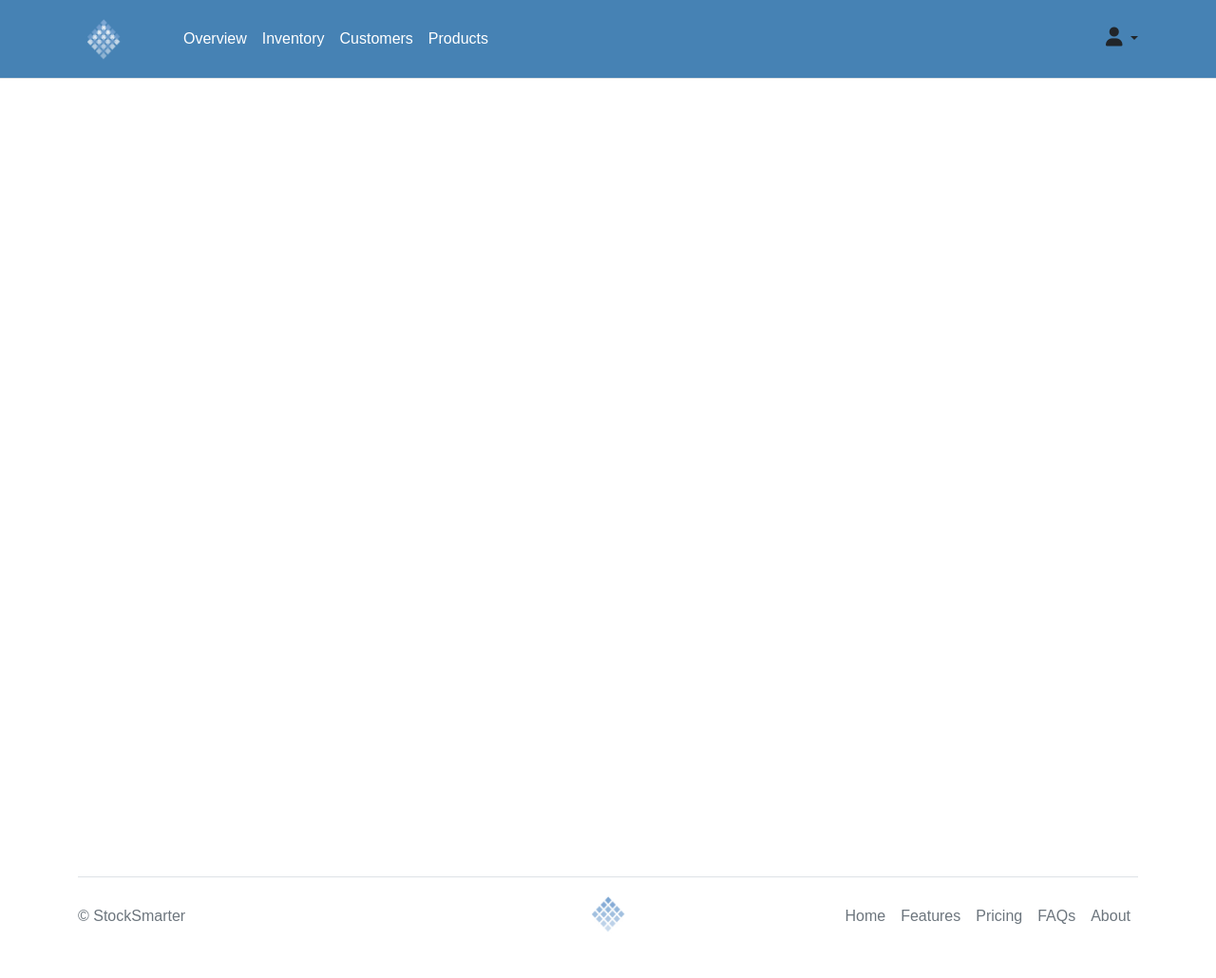
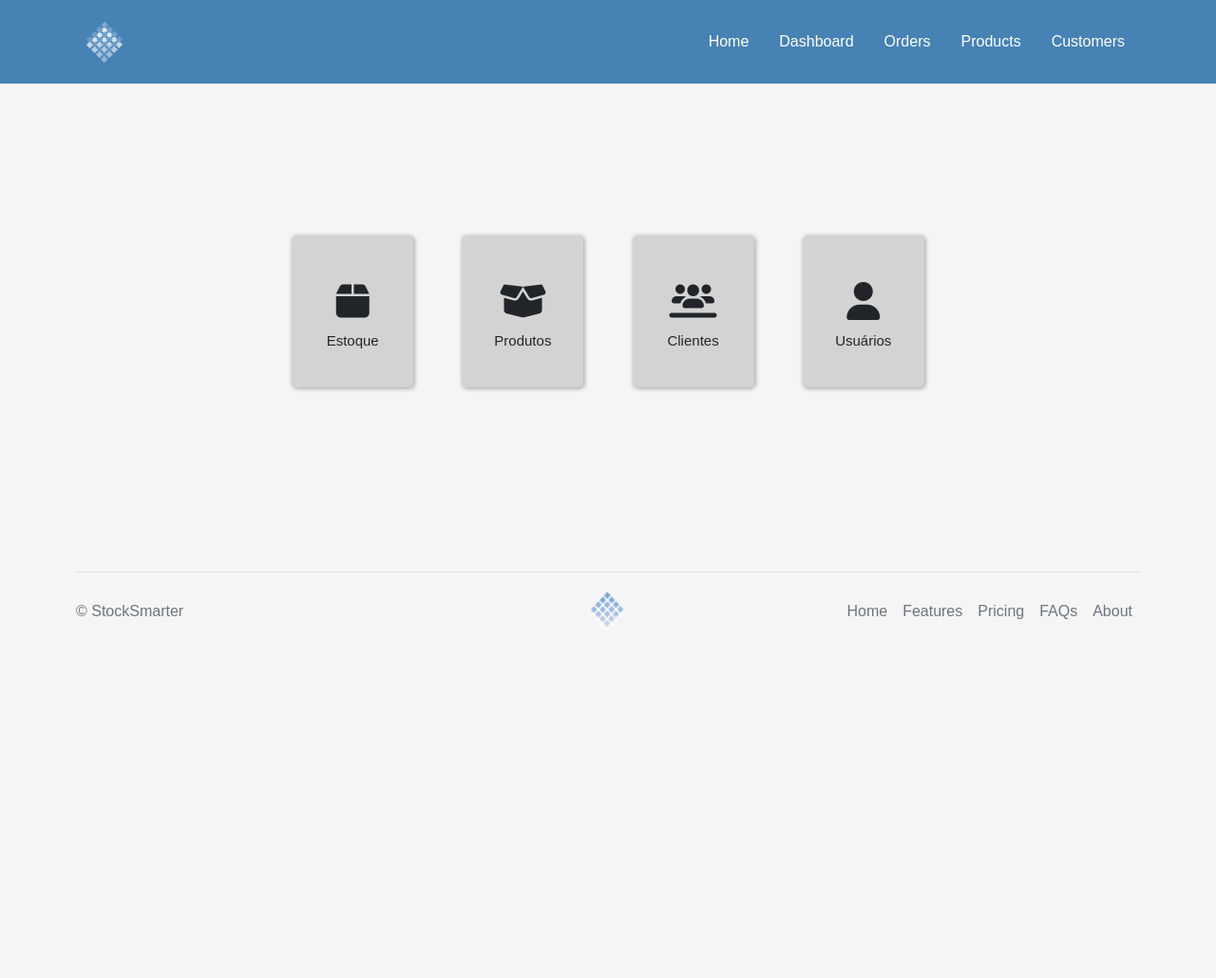
Before and after one commit to ferrarilucas/stockSmarter, a PHP site: page /home.html in a window 1280 px wide. Shown: the whole page at 95% size. After the commit the page ends 660 px from the top, so only its background shows below. Run offline with PHP 8.4, Linux system fonts and the light colour scheme; some libraries are stand-ins or nearby versions.

Commit message:
Att Homepage

```diff
--- a/home.html
+++ b/home.html
@@ -12,33 +12,40 @@
     <title>Document</title>
 </head>
 <body>
-    <header class="p-3 mb-3 border-bottom" style="background-color: #4682B4;">
-        <div class="container">
-          <div class="d-flex flex-wrap align-items-center justify-content-center justify-content-lg-start" >
-            <img src="/img/logo_transparent-80-rec.png" alt="mdo" width="55" height="50" class="rounded-circle">
-            <a href="/" class="d-flex align-items-center mb-2 mb-lg-0 text-decoration-none">
-              <svg class="bi me-2" width="40" height="32" role="img" aria-label="Bootstrap"><use xlink:href="#bootstrap"/></svg>
+  <header>
+    <div class="px-3 py-2 bg-secondary text-white">
+      <div class="container" style="color: #4682B4;">
+        <div class="d-flex flex-wrap align-items-center justify-content-center justify-content-lg-start">
+          <a href="/" class="d-flex align-items-center my-2 my-lg-0 me-lg-auto text-white text-decoration-none">
+            <img src="./img/logo_transparent-80-rec.png">
           </a>
 
-            <ul class="teste nav col-12 col-lg-auto me-lg-auto mb-2 justify-content-center mb-md-0">
-              <li><a href="#" class="nav-link px-2">Overview</a></li>
-              <li><a href="#" class="nav-link px-2">Inventory</a></li>
-              <li><a href="#" class="nav-link px-2">Customers</a></li>
-              <li><a href="#" class="nav-link px-2">Products</a></li>
-            </ul>
-
-
-
-            <div class="dropdown text-end">
-              <a href="#" class="d-block link-dark text-decoration-none dropdown-toggle" id="dropdownUser1" data-bs-toggle="dropdown" aria-expanded="false">
-                <i class="fa-solid fa-user" style="font-size: 20px;"></i>
+          <ul class="nav col-12 col-lg-auto my-2 justify-content-center my-md-0 text-small">
+            <li>
+              <a href="#" class="nav-link text-white">
+                Home
               </a>
-              <ul class="dropdown-menu text-small" aria-labelledby="dropdownUser1">
-                <li><a class="dropdown-item" href="#">New project...</a></li>
-                <li><a class="dropdown-item" href="#">Settings</a></li>
-                <li><a class="dropdown-item" href="#">Profile</a></li>
-                <li><hr class="dropdown-divider"></li>
-                <li><a class="dropdown-item" href="#">Sign out</a></li>
+            </li>
+            <li>
+              <a href="#" class="nav-link text-white">
+                Dashboard
+              </a>
+            </li>
+            <li>
+              <a href="#" class="nav-link text-white">
+                Orders
+              </a>
+            </li>
+            <li>
+              <a href="#" class="nav-link text-white">
+                Products
+              </a>
+            </li>
+            <li>
+              <a href="#" class="nav-link text-white">
+                Customers
+              </a>
+            </li>
           </ul>
         </div>
       </div>
@@ -46,7 +53,25 @@
   </header>
 
       <main>
-        <div style="width: 100%; height: 100vh;">
+        <div>
+          <div class="main-box">
+            <div class="card-box">
+              <i class="fa-solid fa-box"></i>
+              <p>Estoque</p>
+            </div>
+            <div class="card-box">
+              <i class="fa-solid fa-box-open"></i>
+              <p>Produtos</p>
+            </div>
+            <div class="card-box">
+              <i class="fa-solid fa-users-line"></i>
+              <p>Clientes</p>
+            </div>
+            <div class="card-box">
+              <i class="fa-solid fa-user"></i>
+              <p>Usuários</p>
+            </div>
+          </div>
         </div>
       </main>
 
@@ -68,5 +93,7 @@
           </ul>
         </footer>
       </div>
+
+      <script src="../assets/dist/js/bootstrap.bundle.min.js"></script>
 </body>
 </html>
--- a/login.html
+++ b/login.html
@@ -40,7 +40,7 @@
                     </div>
 
                     <div class="input-box">
-                        <a href="/home.html"><input type="submit" value="Entrar"></a>
+                        <a href="./home.html"><input type="submit" value="Entrar"></a>
                     </div>
 
                 </form>
--- a/style/headers.css
+++ b/style/headers.css
@@ -1,20 +1,42 @@
-.form-control-dark {
-  border-color: var(--bs-gray);
+body{
+  margin: 0;
+  padding: 0;
+  background-color: whitesmoke;
 }
-.form-control-dark:focus {
-  border-color: #fff;
-  box-shadow: 0 0 0 .25rem rgba(255, 255, 255, .25);
+.container{
+  padding: 10px;
+}
+.bg-secondary{
+  background-color: #4682B4 !important;
 }
 
-.text-small {
-  font-size: 85%;
+.main-box{
+  margin-top: 10vh;
+  margin: auto;
+  display: flex;
+  height: 60vh;
+  width: 60vw;
+  justify-content: space-evenly;
+  align-items: center;
+
+}
+.card-box{
+  width: 10vw;
+  height: 20vh;
+  background-color: #d3d3d3;
+  border-radius: 5px;
+  box-shadow: #999 1px 1px 5px;
+  text-align: center;
+  font-size: 40px;
+  padding-top: 5vh;
+
 }
 
-.dropdown-toggle {
-  outline: 0;
+.card-box p{
+  font-size: 15px;
 }
 
-.teste a{
-  text-decoration: none;
-  color: white;
+.card-box:hover{
+  opacity: 85%;
+  cursor: pointer;
 }
```
Lines whose indentation alone changed are shown as unchanged.
